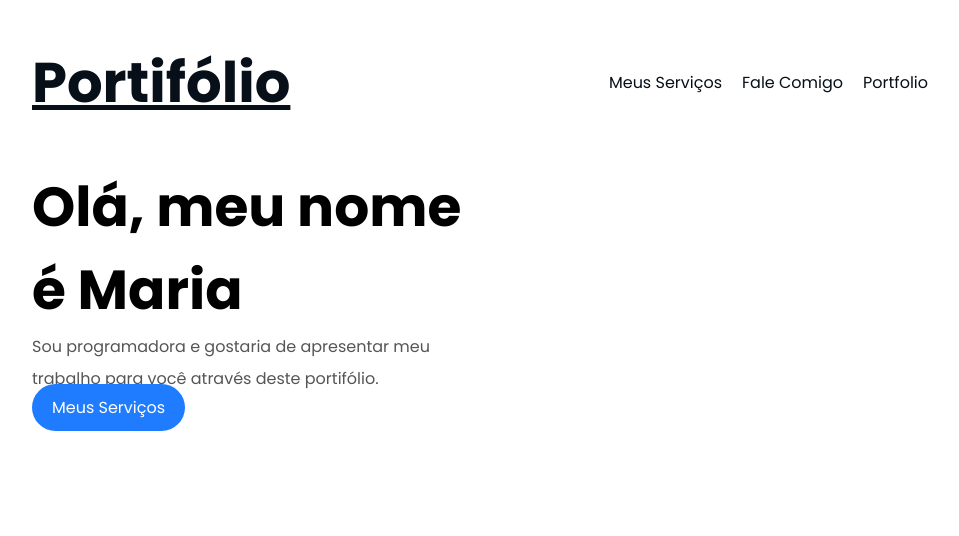
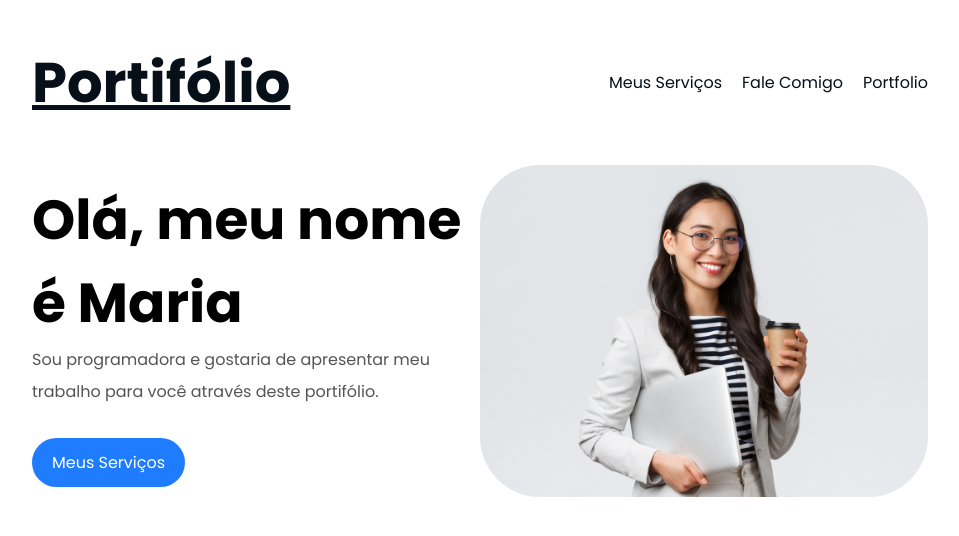
Before and after one commit to Viniiirj/dnc, a plain HTML site: page Portifolio/index.html in a window 1280 px wide. Shown: the whole page, without its empty margins (160-1119 px from the left). Drawn offline with Linux system fonts and the light colour scheme.

Commit message:
Criado header da pagina

```diff
--- a/Portifolio/css/style.css
+++ b/Portifolio/css/style.css
@@ -64,7 +64,7 @@ nav ul li a {
     line-height: 32px;
 }
 
-#headerCta a {
+#btnCta{
     color: #FFF;
     text-align: center;
     font-family: Poppins;
@@ -73,4 +73,17 @@ nav ul li a {
     background: #1F7CFF;
     padding: 12px 20px;
     text-decoration: none;
+    margin-top: 30px;
+    display: inline-block;
+
 }
+
+#headerImg img{
+    width: 100%;
+    border-radius: 60px;
+
+}
+
+.flex {
+    align-items: center;
+}
--- a/Portifolio/index.html
+++ b/Portifolio/index.html
@@ -22,15 +22,15 @@
             </ul>
         </nav>
     </div>
-    <div class="container">
+    <div class="container flex">
         <div id="headerCta">
-            <h1>Olá, meu nome é Maria</h1>
+            <h1>Olá, meu nome<br> é Maria</h1>
             <p>Sou programadora e gostaria de apresentar meu</p>
             <p>trabalho para você através deste portifólio.</p>
-            <a href="#" id="brnCta">Meus Serviços</a>
+            <a href="#" id="btnCta">Meus Serviços</a>
         </div>
         <div id="headerImg">
-
+            <img src="./img/maria.png" alt="">
         </div>
     </div>
 </body>
```
Also changed, not shown: Portifolio/img/maria.png (added), 1 other file.
